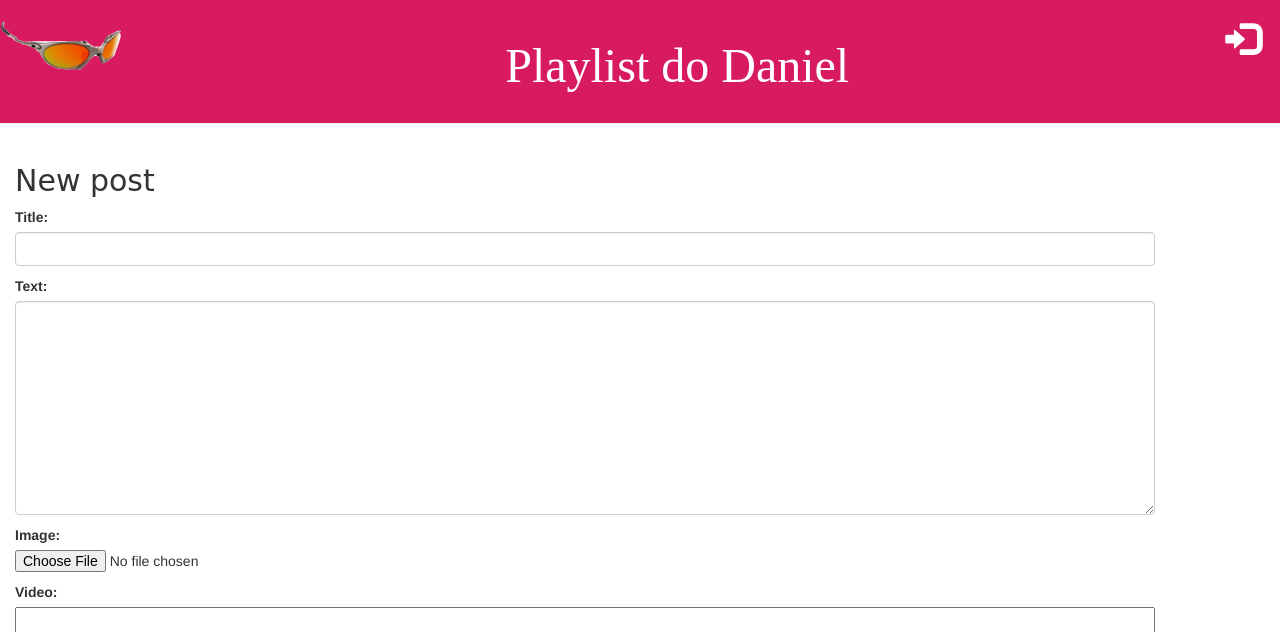
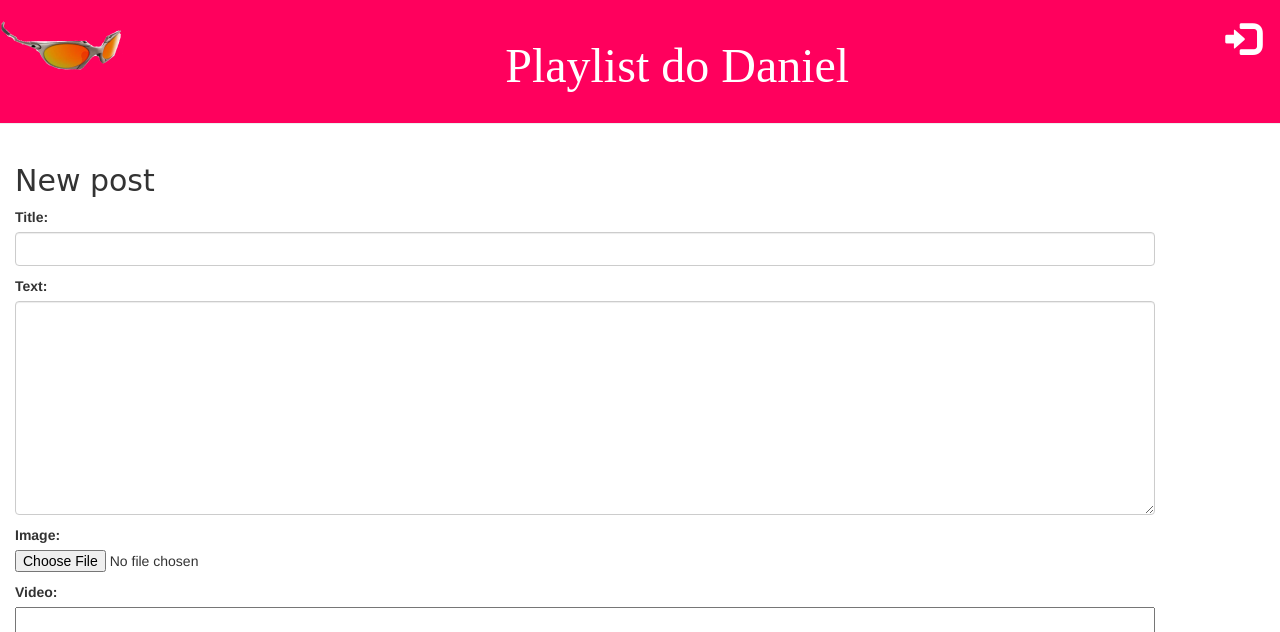
Before and after one commit to danieltbaraujo/django_girls_tuto, a Django app: page /post/new/ in a window 1280 px wide. Shown: the top 632 px of the page. Run offline with Django 3.2, Linux system fonts and the light colour scheme; some libraries are stand-ins or nearby versions.

Commit message:
mudando o css

```diff
--- a/static/css/blog.css
+++ b/static/css/blog.css
@@ -1,5 +1,5 @@
 h1 a, h2 a {
-     color: #d81b60;
+     color: #ff005d;
      font-family: 'Redressed';
 }
 
@@ -8,7 +8,7 @@ body {
 }
 
 .page-header {
-    background-color: #d81b60;
+    background-color: #ff005d;
     margin-top: 0;
     padding: 20px 0px 20px 0px;
 }
```
